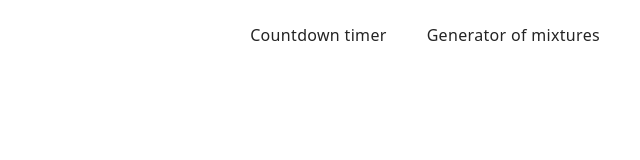
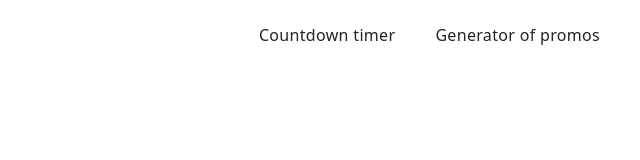
Before and after one commit to RD-DE-VSV/goit-js-hw-10, a plain HTML site: page index.html in a window 1280 px wide. Shown: the full height of the page, 640-1280 px from the left. Drawn offline with Linux system fonts and the light colour scheme.

Commit message:
Deploying to gh-pages from @ RD-DE-VSV/goit-js-hw-10@e2adfede0b29b10292115d5cecfb801a6e9ceb4a 🚀

```diff
--- a/index.html
+++ b/index.html
@@ -24,7 +24,7 @@
             </li>
             <li class="nav-item">
               <a class="nav-link {=$highlight-curr}" href="./2-snackbar.html"
-                >Generator of mixtures</a
+                >Generator of promos</a
               >
             </li>
           </ul>
```
